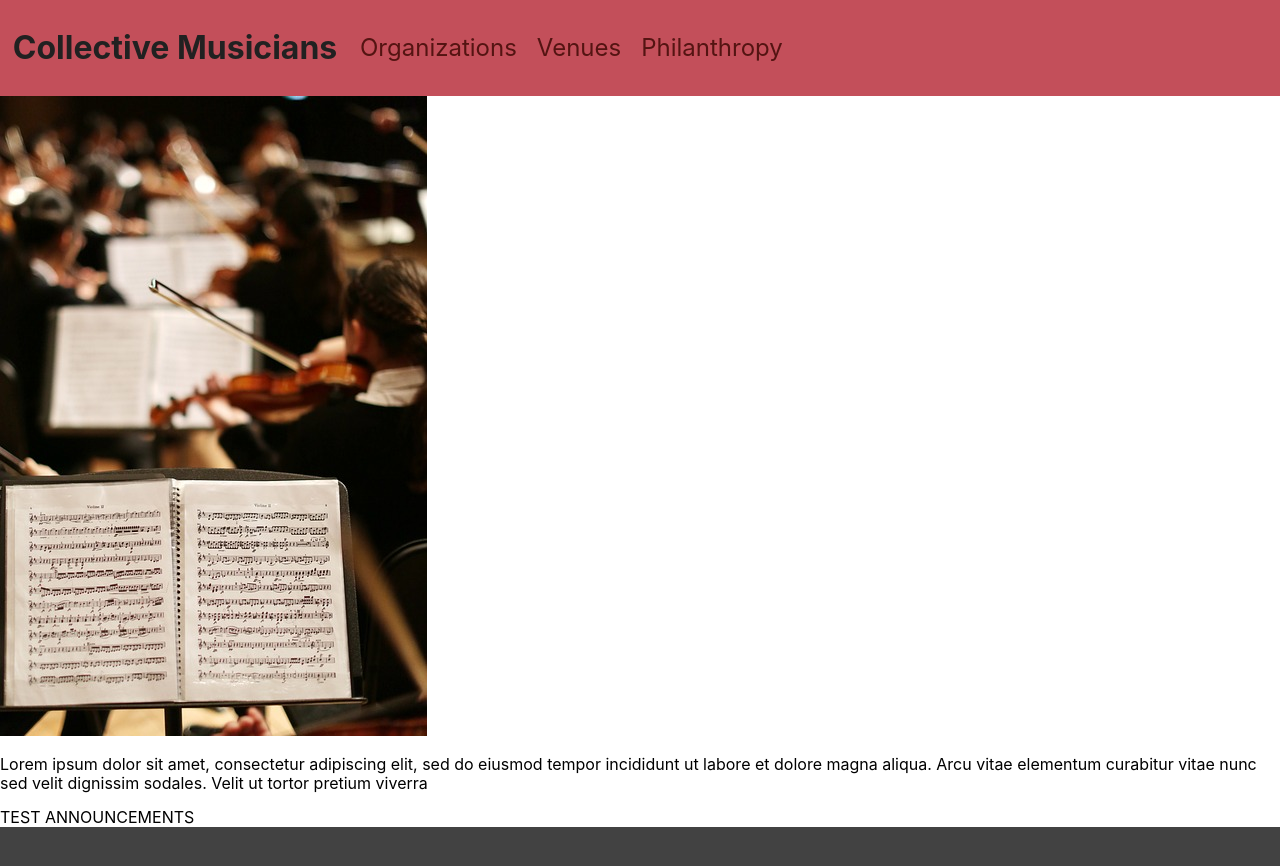
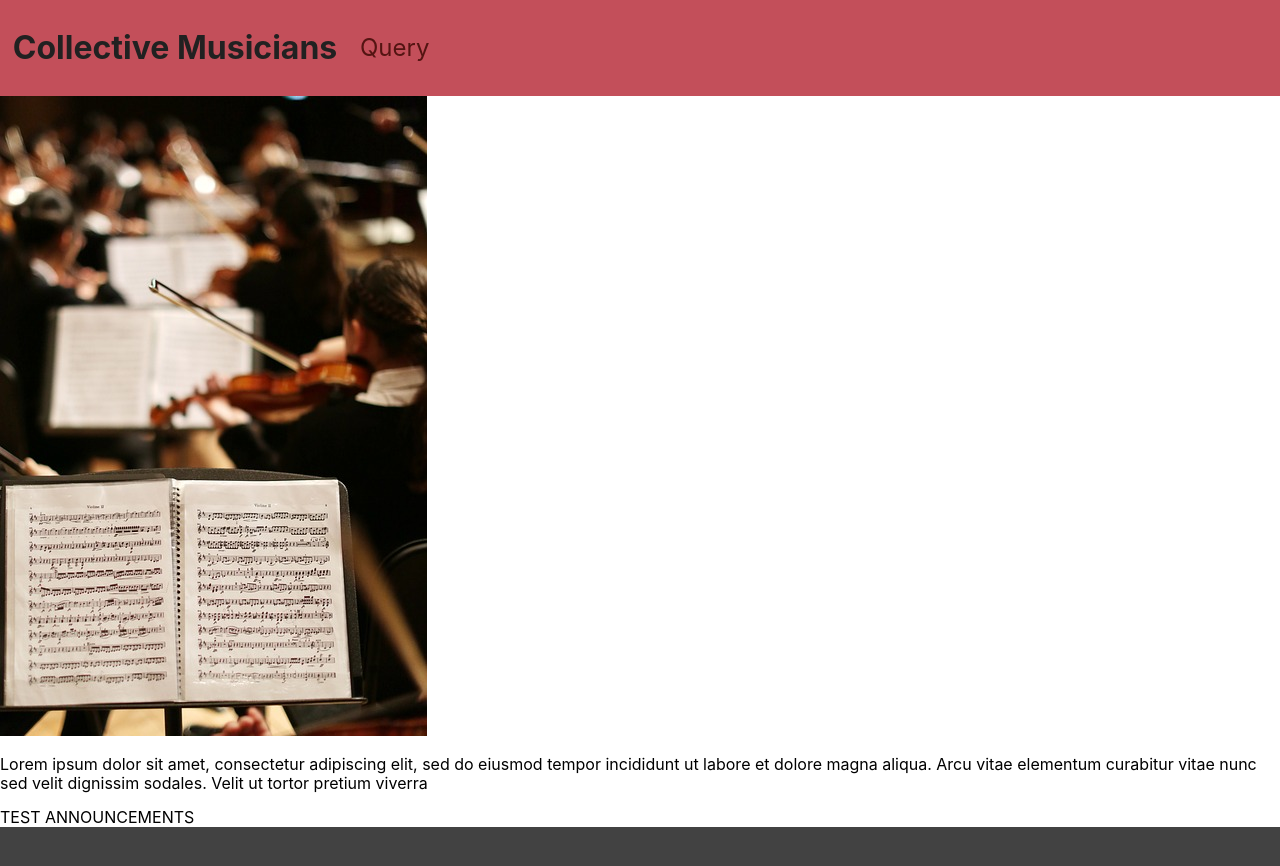
Before and after one commit to ARW2705/Collective-Musicians-Client, a React (Create React App) app: page / in a window 1280 px wide. Shown: the top 866 px of the page. Built offline with nearby package versions, Linux system fonts and the light colour scheme.

Commit message:
refactor: change navlinks so that all queries will occur on same base route

```diff
--- a/src/components/Header/Header.tsx
+++ b/src/components/Header/Header.tsx
@@ -8,9 +8,7 @@ import './Header.css'
 
 function Header() {
   const links: NavLink[] = [
-    { title: 'Organizations' },
-    { title: 'Venues'        },
-    { title: 'Philanthropy'  }
+    { title: 'Query' }
   ]
 
   return (
```
